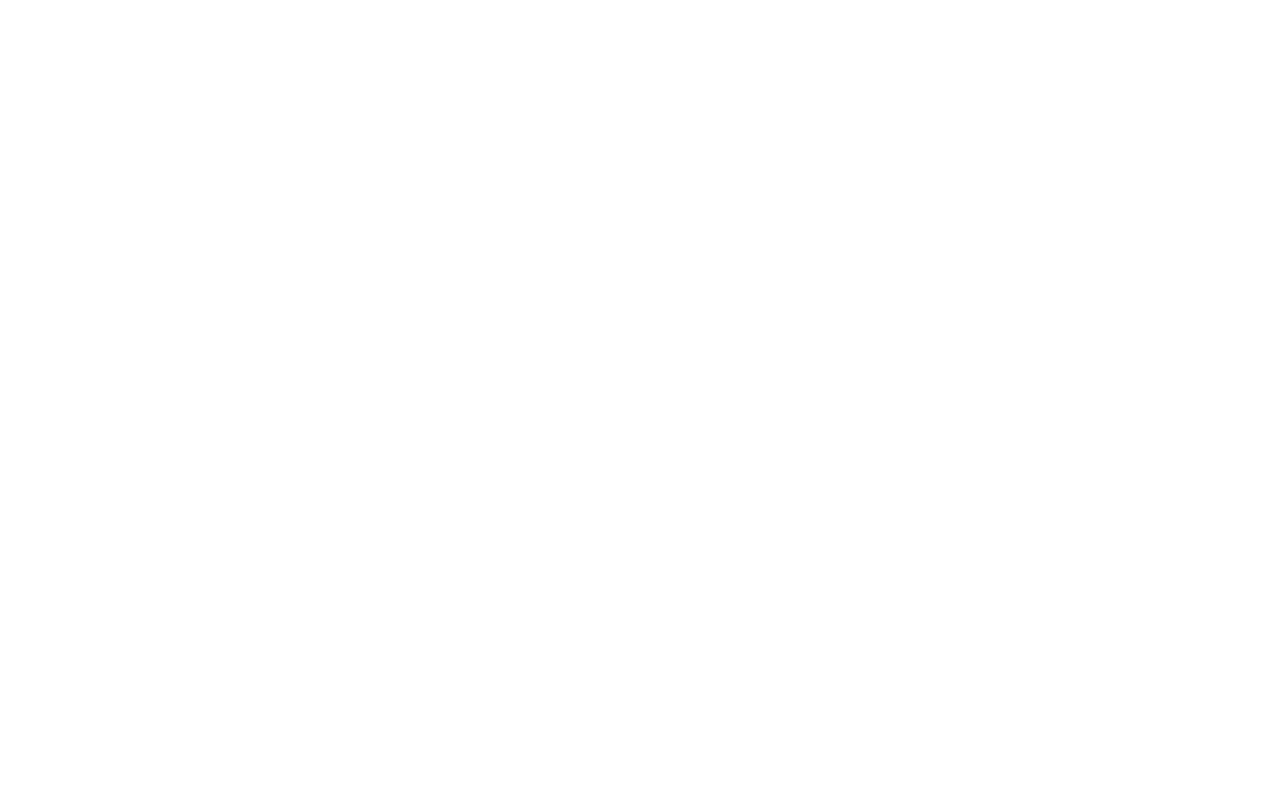
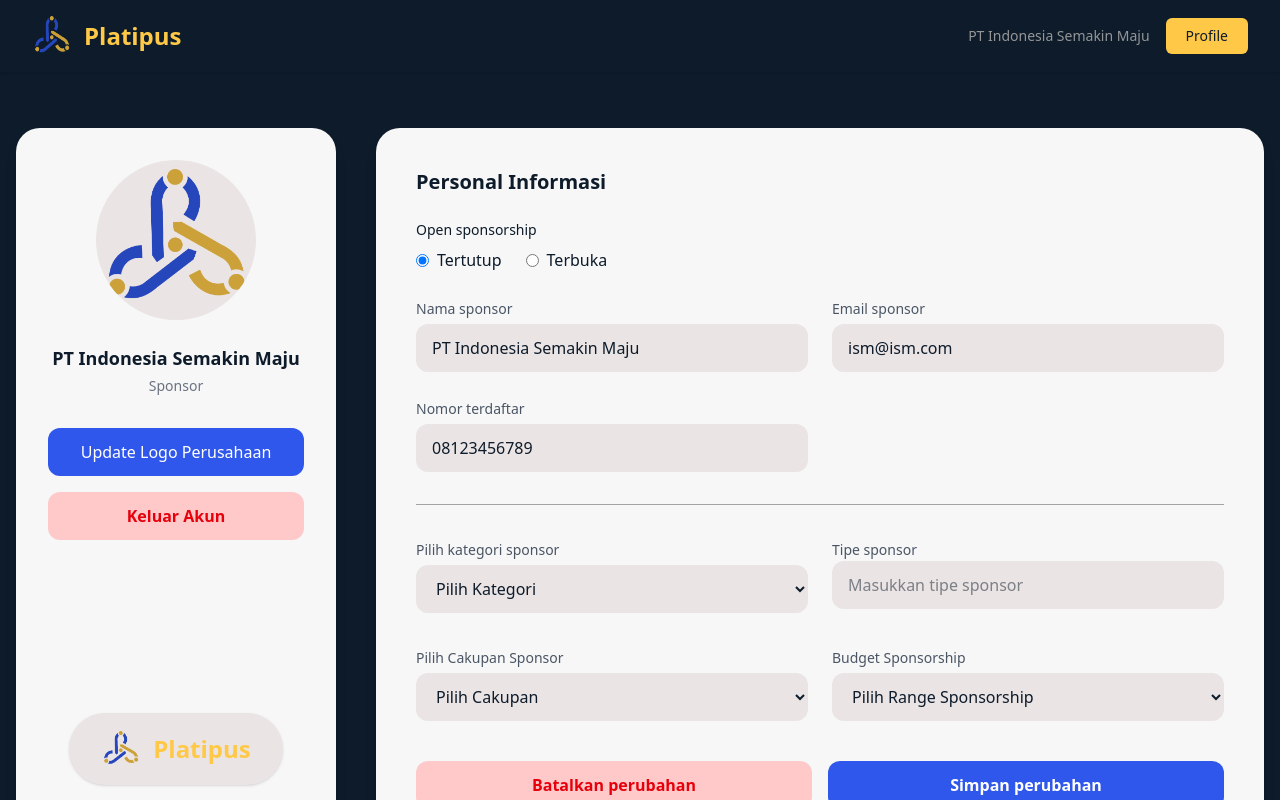
Before and after one commit to Oradra19/PlatipusFE, a React (Vite) app: page /profile/sponsor in a window 1280 px wide. Before the commit this address had no page. Built offline with nearby package versions, Linux system fonts and the light colour scheme.

Commit message:
profil sponsor

```diff
--- a/src/App.tsx
+++ b/src/App.tsx
@@ -4,6 +4,7 @@ import Login from "./pages/Login/Login";
 import Register from "./pages/Register/Register";
 import SponsorDashboardPage from "./pages/Sponsor/SponsorDashboard";
 import EventDetail from "./pages/Sponsor/EventDetail";
+import SponsorProfile from "./pages/Sponsor/SponsorProfile";
 
 const App = () => {
   return (
@@ -17,7 +18,7 @@ const App = () => {
       {/* DASHBOARD */}
       <Route path="/dashboard/sponsor" element={<SponsorDashboardPage />} />
       <Route path="/dashboard/sponsor/event/:id" element={<EventDetail />} />
-
+      <Route path="/profile/sponsor" element={<SponsorProfile />} />
     </Routes>
   );
 };
--- a/src/components/common/Footer.tsx
+++ b/src/components/common/Footer.tsx
@@ -67,7 +67,7 @@ const Footer = () => {
           </div>
           {/* Location */}
           <div className="text-left w-full md:w-auto">
-            <h4 className="font-semibold text-white mb-1">Location</h4>
+            <h4 className="font-semibold text-white mb-1">Lokasi</h4>
             <p className="text-white/70">Surakarta, Indonesia</p>
           </div>
         </div>
--- a/src/components/common/NavbarDashboard.tsx
+++ b/src/components/common/NavbarDashboard.tsx
@@ -4,10 +4,16 @@ import logo from "../../assets/logo.png";
 
 interface NavbarProps {
   username: string;
+  role: "sponsor" | "eo"; // bisa ditambah nanti
 }
 
-const NavbarDashboard: FC<NavbarProps> = ({ username }) => {
+const NavbarDashboard: FC<NavbarProps> = ({ username, role }) => {
   const navigate = useNavigate();
+
+  const goToProfile = () => {
+    if (role === "sponsor") navigate("/profile/sponsor");
+    else if (role === "eo") navigate("/profile/eo");
+  };
 
   return (
     <nav className="w-full bg-biru-tua text-white py-4 shadow px-4 sm:px-6 lg:px-10">
@@ -21,8 +27,9 @@ const NavbarDashboard: FC<NavbarProps> = ({ username }) => {
           <span className="text-sm text-abu-abu opacity-90 hidden sm:block">
             {username}
           </span>
+
           <button
-            onClick={() => navigate("/profile")}
+            onClick={goToProfile}
             className="bg-emas text-biru-tua font-medium px-5 py-2 rounded-md hover:bg-[#c89b33] transition text-sm"
           >
             Profile
--- a/src/components/layout/DashboardLayout.tsx
+++ b/src/components/layout/DashboardLayout.tsx
@@ -23,7 +23,7 @@ const DashboardLayout: FC<DashboardLayoutProps> = ({
   return (
     <div className="min-h-screen bg-biru-tua text-white">
       {/* NAV + HERO */}
-      <NavbarDashboard username={username} />
+      <NavbarDashboard username={username} role="sponsor" />
       <DashboardHero username={username} />
 
       {/* BAGIAN LENGKUNG (Rounded top: 60px) */}
--- a/src/components/layout/EventDetailLayout.tsx
+++ b/src/components/layout/EventDetailLayout.tsx
@@ -11,7 +11,7 @@ const EventDetailLayout: FC<Props> = ({ username, children }) => {
   return (
     <div id="page-top" className="min-h-screen bg-putih flex flex-col">
       {/* NAVBAR */}
-      <NavbarDashboard username={username} />
+      <NavbarDashboard username={username} role="sponsor" />
 
       {/* MAIN CONTENT (harus flex-1 supaya footer nempel) */}
       <main className="flex-1 w-full">
--- /dev/null
+++ b/src/components/profile/ProfileForm.tsx
@@ -0,0 +1,175 @@
+import type { FC } from "react";
+import { useState } from "react";
+
+const TagInput: FC<{
+  tags: string[];
+  setTags: (tags: string[]) => void;
+}> = ({ tags, setTags }) => {
+  const [input, setInput] = useState("");
+
+  const handleKeyDown = (e: React.KeyboardEvent<HTMLInputElement>) => {
+    if (e.key === "Enter" && input.trim()) {
+      e.preventDefault();
+
+      if (tags.length >= 3) return; // max 3
+      if (tags.includes(input.trim())) return; // avoid duplicate
+
+      setTags([...tags, input.trim()]);
+      setInput("");
+    }
+  };
+
+  const removeTag = (tag: string) => {
+    setTags(tags.filter((t) => t !== tag));
+  };
+
+  return (
+    <div>
+      {/* Input */}
+      <input
+        value={input}
+        onChange={(e) => setInput(e.target.value)}
+        onKeyDown={handleKeyDown}
+        placeholder="Masukkan tipe sponsor"
+        className="w-full bg-putih py-3 px-4 rounded-xl outline-none"
+      />
+
+      {/* Tag List */}
+      <div className="flex flex-wrap gap-2 mt-3">
+        {tags.map((tag) => (
+          <span
+            key={tag}
+            className="bg-gray-200 px-3 py-1 rounded-full text-sm flex items-center gap-2"
+          >
+            {tag}
+            <button
+              onClick={() => removeTag(tag)}
+              className="text-gray-600 hover:text-black"
+            >
+              ✕
+            </button>
+          </span>
+        ))}
+      </div>
+
+      {tags.length >= 3 && (
+        <p className="text-xs text-red-500 mt-1">*maksimal 3 tipe sponsor</p>
+      )}
+    </div>
+  );
+};
+
+const ProfileForm: FC = () => {
+  const [openStatus, setOpenStatus] = useState("tertutup");
+  const [tags, setTags] = useState<string[]>([]);
+
+  return (
+    <div className="bg-background text-biru-tua rounded-3xl p-10 shadow-lg">
+
+      <h3 className="text-xl font-semibold mb-6">Personal Informasi</h3>
+
+      {/* Open Sponsorship */}
+      <p className="text-sm font-medium mb-2">Open sponsorship</p>
+
+      <div className="flex items-center gap-6 mb-6">
+        <label className="flex items-center gap-2 cursor-pointer">
+          <input
+            type="radio"
+            name="openstatus"
+            checked={openStatus === "tertutup"}
+            onChange={() => setOpenStatus("tertutup")}
+          />
+          Tertutup
+        </label>
+
+        <label className="flex items-center gap-2 cursor-pointer">
+          <input
+            type="radio"
+            name="openstatus"
+            checked={openStatus === "terbuka"}
+            onChange={() => setOpenStatus("terbuka")}
+          />
+          Terbuka
+        </label>
+      </div>
+
+      {/* FORM GRID */}
+      <div className="grid grid-cols-1 sm:grid-cols-2 gap-6">
+
+        {/* Nama sponsor */}
+        <div>
+          <label className="text-sm text-gray-600">Nama sponsor</label>
+          <input
+            className="mt-1 w-full bg-putih py-3 px-4 rounded-xl outline-none"
+            defaultValue="PT Indonesia Semakin Maju"
+          />
+        </div>
+
+        {/* Email sponsor */}
+        <div>
+          <label className="text-sm text-gray-600">Email sponsor</label>
+          <input
+            className="mt-1 w-full bg-putih py-3 px-4 rounded-xl outline-none"
+            defaultValue="ism@ism.com"
+          />
+        </div>
+
+        {/* Nomor terdaftar */}
+        <div>
+          <label className="text-sm text-gray-600">Nomor terdaftar</label>
+          <input
+            className="mt-1 w-full bg-putih py-3 px-4 rounded-xl outline-none"
+            defaultValue="08123456789"
+          />
+        </div>
+      </div>
+
+      {/* GARIS */}
+      <div className="border-t border-abu-abu my-8" />
+
+      {/* Dropdown row */}
+      <div className="grid grid-cols-1 sm:grid-cols-2 gap-6">
+
+        <div>
+          <label className="text-sm text-gray-600">Pilih kategori sponsor</label>
+          <select className="w-full mt-1 py-3 px-4 rounded-xl bg-putih outline-none">
+            <option>Pilih Kategori</option>
+          </select>
+        </div>
+
+        <div>
+            <label className="text-sm text-gray-600">Tipe sponsor</label>
+            <TagInput tags={tags} setTags={setTags} />
+        </div>
+
+        <div>
+          <label className="text-sm text-gray-600">Pilih Cakupan Sponsor</label>
+          <select className="w-full mt-1 py-3 px-4 rounded-xl bg-putih outline-none">
+            <option>Pilih Cakupan</option>
+          </select>
+        </div>
+
+        <div>
+          <label className="text-sm text-gray-600">Budget Sponsorship</label>
+          <select className="w-full mt-1 py-3 px-4 rounded-xl bg-putih outline-none">
+            <option>Pilih Range Sponsorship</option>
+          </select>
+        </div>
+
+      </div>
+
+      {/* BUTTON ACTIONS */}
+      <div className="flex flex-col sm:flex-row justify-between gap-4 mt-10">
+        <button className="w-full sm:w-1/2 py-3 bg-red-200 text-red-600 rounded-xl font-semibold hover:bg-red-300 transition">
+          Batalkan perubahan
+        </button>
+
+        <button className="w-full sm:w-1/2 py-3 bg-biru-muda text-white rounded-xl font-semibold hover:bg-blue-700 transition">
+          Simpan perubahan
+        </button>
+      </div>
+    </div>
+  );
+};
+
+export default ProfileForm;
--- /dev/null
+++ b/src/components/profile/ProfileSidebar.tsx
@@ -0,0 +1,40 @@
+import type { FC } from "react";
+import logo from "../../assets/logo.png";
+
+const ProfileSidebar: FC = () => {
+  return (
+    <div className="bg-background text-biru-tua rounded-3xl p-8 flex flex-col items-center shadow-lg">
+
+      {/* FOTO PERUSAHAAN */}
+      <div className="w-40 h-40 rounded-full bg-putih flex items-center justify-center overflow-hidden mb-6">
+        <img src={logo} alt="company" className="w-full h-full object-contain" />
+      </div>
+
+      <h2 className="text-lg font-semibold mb-1">PT Indonesia Semakin Maju</h2>
+      <p className="text-sm text-gray-500 mb-8">Sponsor</p>
+
+      {/* BUTTON UPDATE LOGO */}
+      <button className="w-full bg-biru-muda text-white py-3 rounded-xl font-medium hover:bg-blue-700 transition mb-4">
+        Update Logo Perusahaan
+      </button>
+
+      {/* BUTTON LOGOUT */}
+      <button className="w-full bg-red-200 text-red-600 py-3 rounded-xl font-semibold hover:bg-red-300 transition">
+        Keluar Akun
+      </button>
+
+      {/* LOGO BAWAH */}
+      <div className="mt-12 sm:mt-20 lg:mt-auto" />
+
+    {/* LOGO BAWAH */}
+      <div className="pb-8 w-full flex justify-center">
+        <div className="bg-putih px-8 py-4 rounded-full flex items-center gap-3 shadow-sm">
+            <img src={logo} alt="platipus" className="w-10 h-10 object-contain" />
+            <span className="text-2xl font-semibold text-emas">Platipus</span>
+        </div>
+      </div>
+    </div>
+  );
+};
+
+export default ProfileSidebar;
--- /dev/null
+++ b/src/pages/Sponsor/SponsorProfile.tsx
@@ -0,0 +1,26 @@
+import type { FC } from "react";
+import NavbarDashboard from "../../components/common/NavbarDashboard";
+import Footer from "../../components/common/Footer";
+
+import ProfileSidebar from "../../components/profile/ProfileSidebar";
+import ProfileForm from "../../components/profile/ProfileForm";
+
+const SponsorProfile: FC = () => {
+  return (
+    <div className="min-h-screen bg-biru-tua text-white flex flex-col">
+      {/* NAVBAR */}
+      <NavbarDashboard username="PT Indonesia Semakin Maju" role="sponsor"/>
+
+      <main className="max-w-7xl mx-auto w-full px-4 sm:px-8 py-14">
+        <div className="grid grid-cols-1 lg:grid-cols-[320px_1fr] gap-10">
+          <ProfileSidebar />
+          <ProfileForm />
+        </div>
+      </main>
+
+      <Footer />
+    </div>
+  );
+};
+
+export default SponsorProfile;
--- a/tailwind.config.js
+++ b/tailwind.config.js
@@ -1,17 +1,15 @@
 /** @type {import('tailwindcss').Config} */
 export default {
-  content: [
-    "./index.html",
-    "./src/**/*.{js,ts,jsx,tsx}",
-  ],
+  content: ["./index.html", "./src/**/*.{js,ts,jsx,tsx}"],
   theme: {
     extend: {
       colors: {
-        'biru-muda': '#2F57EB',
-        'biru-tua': '#0D1B2A',
-        'emas': '#FFC947',
-        'putih': '#EAE4E4',
-        'abu-abu': '#A3A3A3'
+        "biru-muda": "#2F57EB",
+        "biru-tua": "#0D1B2A",
+        "emas": "#FFC947",
+        "putih": "#EAE4E4",
+        "abu-abu": "#A3A3A3",
+        "background": "#F7F7F7",
       },
     },
   },
```
